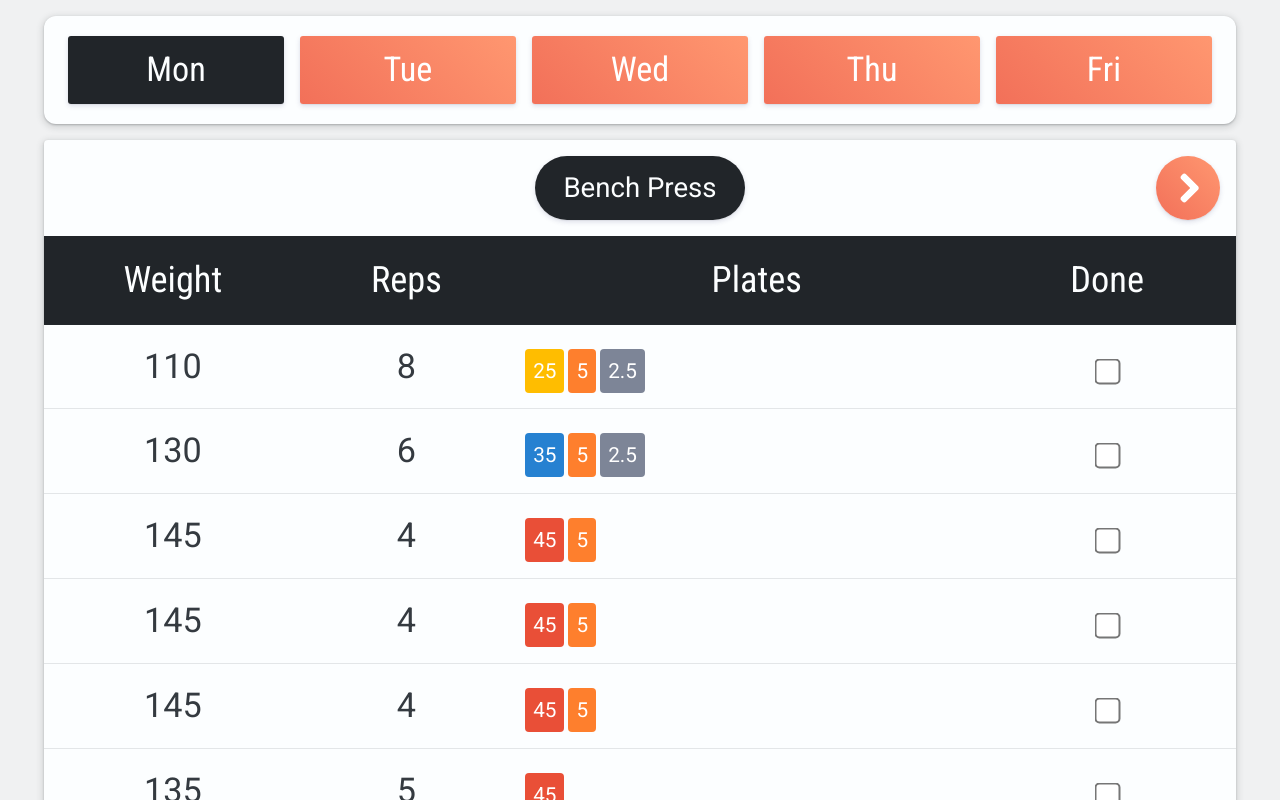
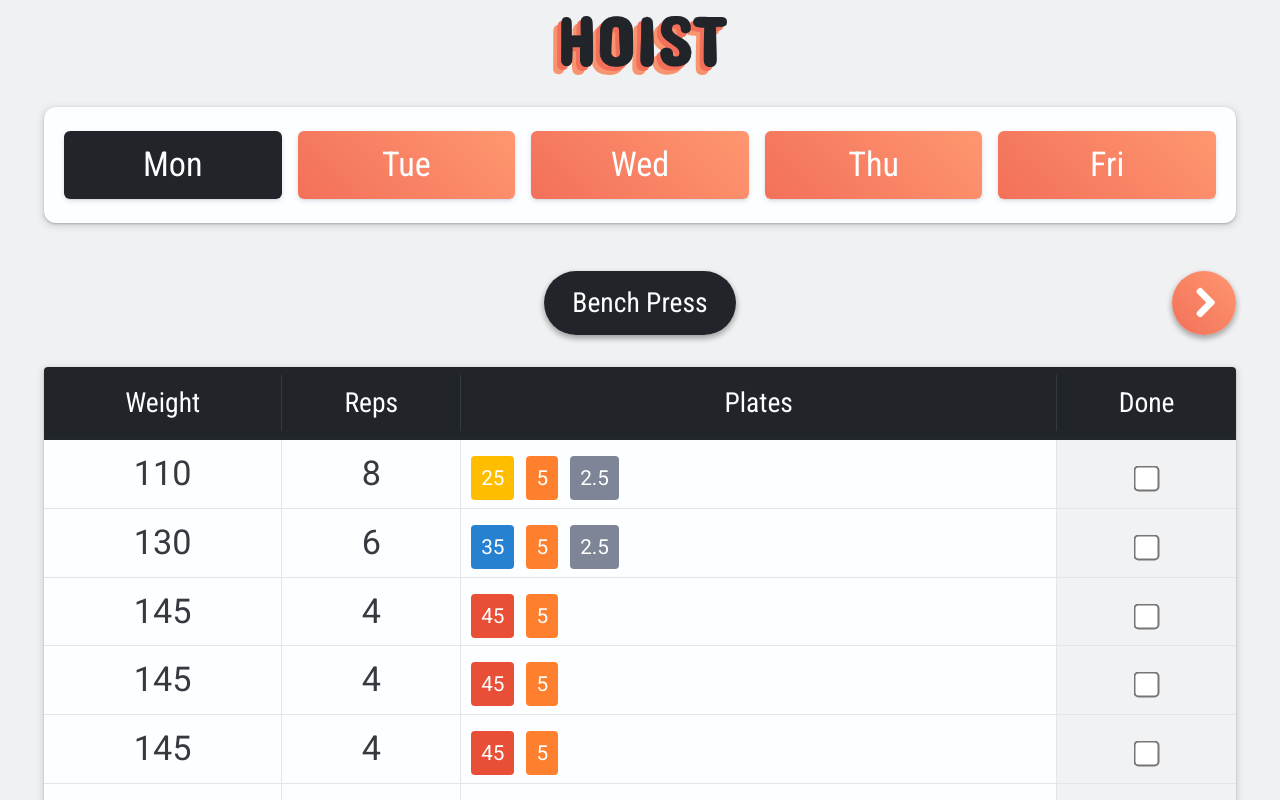
Before and after one commit to mut-ex/hoist, a Vue app: page / in a window 1280 px wide. Shown: the top 800 px of the page. Built offline with nearby package versions, Linux system fonts and the light colour scheme.

Commit message:
Added logo and such

```diff
--- a/src/App.vue
+++ b/src/App.vue
@@ -330,49 +330,50 @@ function prevExercise() {
 
 <template>
   <meta name="viewport" content="width=device-width, initial-scale=1.0, maximum-scale=1.0, user-scalable=0">
-
+  <div class="logo"><img src="./assets/hoist_logo.svg" alt="Hoist">
+  </div>
   <div class="card">
-    <div class="tab-container">
-      <div class="tab" v-for="(day, index) in days" :key="index" :class="{ tab_selected: current_day == index }"
+    <div class="tab__container">
+      <div class="tab" v-for="(day, index) in days" :key="index" :class="{ 'tab--selected': current_day == index }"
         @click="selectDay(index)">{{ day.name }}</div>
     </div>
   </div>
 
-  <div class="table-container">
   <div class="horizontal-scroll__container">
     <div class="horizontal-scroll__button" @click="prevExercise" :class="{ hide: no_more_left }"><img
-          src="./assets/chevron_left.svg" alt="Previous" class="chevron_svg">
+        src="./assets/chevron_left.svg" alt="Previous" class="horizontal-scroll__button__svg">
     </div>
     <div class="horizontal-scroll__item">{{ days[current_day].routines[current_exercise].name }}</div>
     <div class="horizontal-scroll__button" @click="nextExercise" :class="{ hide: no_more_right }"><img
-          src="./assets/chevron_right.svg" alt="Next" class="chevron_svg">
+        src="./assets/chevron_right.svg" alt="Next" class="horizontal-scroll__button__svg">
     </div>
   </div>
-    <div class="row row-heading">
-      <div class="cell cell-heading">Weight</div>
-      <div class="cell cell-heading">Reps</div>
-      <div class="cell cell-heading">Plates</div>
-      <div class="cell cell-heading">Done</div>
+  <div class="table__container">
+    <div class="row row--heading">
+      <div class="cell border-right--darker">Weight</div>
+      <div class="cell border-right--darker">Reps</div>
+      <div class="cell border-right--darker">Plates</div>
+      <div class="cell">Done</div>
     </div>
     <div class="row" :class="{ done: set.done }" v-for="set in days[current_day].routines[current_exercise].sets"
       :key="set.set">
-      <div class="cell">{{ set.weight }}</div>
-      <div class="cell">{{ set.reps }}</div>
-      <div class="cell text-align-left"> <span :class="{
-        chip_45: plate == 45,
-        chip_35: plate == 35,
-        chip_25: plate == 25,
-        chip_10: plate == 10,
-        chip_5: plate == 5,
-        chip_2_5: plate == 2.5
+      <div class="cell border-right">{{ set.weight }}</div>
+      <div class="cell border-right">{{ set.reps }}</div>
+      <div class="cell border-right text-align-left"> <span class="chip" :class="{
+        'chip--45': plate == 45,
+        'chip--35': plate == 35,
+        'chip--25': plate == 25,
+        'chip--10': plate == 10,
+        'chip--5': plate == 5,
+        'chip--2_5': plate == 2.5
       }" v-for="(plate, index) in set.plates" :key="index">{{ plate }}</span></div>
-      <div class="cell"><input style="transform:scale(2)" type="checkbox" v-model="set.done"></div>
+      <div class="cell bg-darker"><input style="transform:scale(2)" type="checkbox" v-model="set.done"></div>
     </div>
   </div>
   <div class="card">
     <h2 class="big-button" @click="toggle">Training Max</h2>
     <div class="wrapper" :class="{ closed: !show_training_max, open: show_training_max }">
-      <div class="card-content " v-for="(exercise, index) in base_exercises" :key="index">
+      <div class="card__content " v-for="(exercise, index) in base_exercises" :key="index">
         <div>{{ exercise.name }}</div>
         <input type="number" :value="exercise.training_max" :id="index" @change="onChange"
           @focus="$event.target.select()">
--- a/src/assets/style.css
+++ b/src/assets/style.css
@@ -1,37 +1,83 @@
 :root {
-	--main-bg-color           : #f0f1f2;
-	--main-fg-color           : #343a40;
-	--card-bg-color           : #fcfeff;
-	--card-fg-color           : #343a40;
-	--primary-accent-color    : #f27059;
-	--secondary-accent-color  : #212529;
-	--secondary-accent-color-b: var(--secondary-accent-color);
-	--primary-accent-color-b  : #ff9770;
-	--primary-accent-gradient : linear-gradient(45deg, var(--primary-accent-color), var(--primary-accent-color-b));
-	--background-size         : 100%;
+	--main-bg-color: #f0f1f2;
+	--main-fg-color: #343a40;
+	--card-bg-color: #fcfeff;
+	--card-fg-color: #343a40;
+	--primary-accent-col-1: #f27059;
+	--primary-accent-col-2: #ff9770;
+	--secondary-accent-col-1: #212529;
+	--secondary-accent-col-2: #212529;
+	--primary-accent-gradient: linear-gradient(45deg, var(--primary-accent-col-1), var(--primary-accent-col-2));
+	--secondary-accent-gradient: linear-gradient(45deg, var(--secondary-accent-col-1), var(--secondary-accent-col-2));
+	--background-size: 100%;
+}
+
+
+input[type=number] {
+	padding: 8px;
+	max-width: 30%;
+	border: 1px double var(--secondary-accent-col-1);
+	border-radius: 2px;
+	transition: 0.5s;
+	color: #8d8d8d;
+}
+
+input[type=number]:focus {
+	border: 1px double var(--primary-accent-col-1);
+	color: var(--card-fg-color);
+	outline: none;
 }
 
 body {
 	background-color: var(--main-bg-color);
-	color           : var(--main-fg-color);
+	color: var(--main-fg-color);
+}
+
+
+.logo {
+	display: flex;
+	justify-content: center;
+	padding: 16px;
 }
 
 .card {
 	background-color: var(--card-bg-color);
-	border-radius   : 12px;
-	box-shadow      : rgba(60, 64, 67, 0.3) 0px 1px 2px 0px, rgba(60, 64, 67, 0.15) 0px 2px 6px 2px;
-	color           : var(--card-fg-color);
-	display         : flex;
-	flex-direction  : column;
-	margin          : 16px;
-	padding         : 16px;
-	overflow        : hidden;
+	border-radius: 12px;
+	box-shadow: rgba(60, 64, 67, 0.3) 0px 1px 2px 0px, rgba(60, 64, 67, 0.15) 0px 2px 6px 2px;
+	color: var(--card-fg-color);
+	display: flex;
+	flex-direction: column;
+	margin: 16px;
+	padding: 16px;
+	overflow: hidden;
+}
+
+.card__content {
+	margin: 16px;
+	padding: 12px;
+	border-radius: 4px;
+	border: 1px double var(--secondary-accent-col-1);
+	display: flex;
+	justify-content: space-between;
+}
+
+.big-button {
+	background: var(--primary-accent-gradient);
+	background-size: var(--background-size);
+	border-radius: 4px;
+	/* border: 1px solid var(--primary-accent-col-1); */
+	color: var(--card-bg-color);
+	cursor: pointer;
+	margin: 16px;
+	padding: 16px;
+	text-align: center;
+	box-shadow: rgba(60, 64, 67, 0.3) 0px 1px 2px 0px, rgba(60, 64, 67, 0.15) 0px 2px 6px 2px;
 }
 
 .wrapper {
-	overflow  : hidden;
+	overflow: hidden;
 	transition: max-height 0.2s ease-in-out;
-	height    : auto;
+	height: auto;
 }
 
 .wrapper.closed {
@@ -42,150 +88,71 @@ body {
 	max-height: 600px;
 }
 
-.card-content {
-	margin         : 16px;
-	padding        : 12px;
-	border-radius  : 4px;
-	border         : 1px double var(--secondary-accent-color);
-	display        : flex;
-	justify-content: space-between;
+.chip {
+	background-color: #495057;
+	border-radius: 4px;
+	color: #fff;
+	font-size: var(--font-size-base);
+	margin: 6px;
+	padding: 10px 10px;
+	text-align: center;
 }
 
-div.card-content:first-of-type {
-	/* border: none; */
-}
-
-input[type=number] {
-	padding            : 8px;
-	max-width          : 30%;
-	/* text-align      : center; */
-	border             : 1px double var(--secondary-accent-color);
-	border-radius      : 2px;
-	/* background-color: #dee2e6; */
-	transition         : 0.125s;
-	color              : #8d8d8d;
-}
-
-input[type=number]:focus {
-	border             : 1px double var(--primary-accent-color);
-	color              : var(--card-fg-color);
-	/* background-color: #f8f9fa; */
-	outline            : none;
-}
-
-.big-button {
-	background     : var(--primary-accent-gradient);
-	background-size: var(--background-size);
-	border-radius  : 4px;
-	box-shadow     : rgba(50, 50, 105, 0.15) 0px 2px 5px 0px, rgba(0, 0, 0, 0.05) 0px 1px 1px 0px;
-	color          : #ffffff;
-	cursor         : pointer;
-	margin         : 16px;
-	padding        : 16px;
-	text-align     : center;
-}
-
-.lift-input {
-	border-bottom  : 2px dotted #adb5bd;
-	border-radius  : 2px;
-	display        : flex;
-	flex-direction : row;
-	justify-content: space-between;
-	margin         : 4px;
-	padding        : 8px;
-}
-
-.chip,
-.chip_45,
-.chip_35,
-.chip_25,
-.chip_10,
-.chip_5,
-.chip_2_5 {
-	background-color: #495057;
-	color           : #fff;
-	padding         : 10px 8px;
-	/* text-shadow     : 0px 2px 3px #4950574f; */
-	border-radius   : 4px;
-	margin          : 2px;
-	/* box-shadow      : rgba(50, 50, 93, 0.25) 0px 2px 5px -1px, rgba(0, 0, 0, 0.3) 0px 1px 3px -1px; */
-	text-align      : center;
-	/* color        : var(--card-bg-color); */
-	font-size       : var(--font-size-base);
-}
-
-.chip_45 {
+.chip--45 {
 	background-color: #e94f37;
 }
 
-.chip_35 {
-	background-color: #2681D1ff;
+.chip--35 {
+	background-color: #2681D1;
 }
 
-.chip_25 {
+.chip--25 {
 	background-color: #ffbd00;
 }
 
-.chip_10 {
+.chip--10 {
 	background-color: #0ead69;
-
 }
 
-.chip_5 {
+.chip--5 {
 	background-color: #fe7f2d;
 }
 
-.chip_2_5 {
+.chip--2_5 {
 	background-color: #7d8597;
 }
 
-.card-title {
-	background-color: var(--secondary-accent-color);
-	background-size : 150%;
-	padding         : 12px;
-	color           : var(--card-bg-color);
-	text-align      : center;
-	font-family     : "Roboto Condensed", sans-serif;
-	position        : sticky;
-	bottom          : 0;
-}
-
-.tab-container {
-	color          : var(--card-bg-color);
-	text-align     : center;
-	font-family    : "Roboto Condensed", sans-serif;
-	display        : flex;
+.tab__container {
+	color: var(--card-bg-color);
+	display: flex;
+	font-family: "Roboto Condensed", sans-serif;
 	justify-content: space-evenly;
-}
-
-.horizontal-snap {
-	margin                  : 0 auto;
-	display                 : grid;
-	grid-auto-flow          : column;
-	gap                     : 1rem;
-	padding                 : 1rem;
-	overflow-y              : auto;
-	overscroll-behavior-x   : contain;
-	scroll-snap-type        : x mandatory;
-	-ms-overflow-style      : none;
-	/* scrollbar-width      : none; */
+	text-align: center;
 }
 
 .tab {
-	background     : var(--primary-accent-gradient);
+	background: var(--primary-accent-gradient);
 	background-size: var(--background-size);
-	border-radius  : 3px;
-	box-shadow     : rgba(50, 50, 105, 0.15) 0px 2px 5px 0px, rgba(0, 0, 0, 0.05) 0px 1px 1px 0px;
-	color          : #fff;
-	cursor         : pointer;
-	flex           : 1;
-	margin         : 4px 8px;
-	padding        : 4px 4px;
+	border-radius: 6px;
+	box-shadow: rgba(50, 50, 105, 0.15) 0px 2px 5px 0px, rgba(0, 0, 0, 0.05) 0px 1px 1px 0px;
+	color: var(--card-bg-color);
+	cursor: pointer;
+	flex: 1;
+	margin: 8px 8px;
+	padding: 4px 4px;
 }
 
-.tab_selected {
-	background: linear-gradient(45deg, var(--secondary-accent-color), var(--secondary-accent-color-b));
-	color     : var(--card-bg-color);
+.tab:first-of-type {
+	margin-left: 4px;
+}
+
+.tab:last-of-type {
+	margin-right: 4px;
+}
+
+.tab--selected {
+	background: var(--secondary-accent-gradient);
+	color: var(--card-bg-color);
 }
 
 
@@ -195,50 +162,53 @@ input[type=number]:focus {
 =============================================*/
 
 .horizontal-scroll__container {
-	display        : flex;
+	display: flex;
 	justify-content: space-between;
-	align-items    : center;
-	padding        : 8px 8px;
+	align-items: center;
+	padding: 8px 8px;
+	/* background-color: var(--primary-accent-col-2); */
+	/* border-bottom: 4px solid var(--primary-accent-col-1); */
+	margin-top: 32px;
+	margin-bottom: 16px;
+
 }
 
 .horizontal-scroll__button {
-	align-items    : center;
-	background     : var(--primary-accent-gradient);
+	align-items: center;
+	background: var(--primary-accent-gradient);
 	background-size: var(--background-size);
-	border-radius  : 64px;
-	box-shadow     : rgba(50, 50, 105, 0.15) 0px 2px 5px 0px, rgba(0, 0, 0, 0.05) 0px 1px 1px 0px;
-	color          : var(--card-bg-color);
-	cursor         : pointer;
-	display        : flex;
-	height         : 64px;
+	border-radius: 64px;
+	box-shadow: rgba(0, 0, 0, 0.16) 0px 3px 6px, rgba(0, 0, 0, 0.23) 0px 3px 6px;
+	color: var(--card-bg-color);
+	cursor: pointer;
+	display: flex;
+	height: 64px;
 	justify-content: center;
-	line-height    : 64px;
-	margin         : 8px;
-	max-height     : 64px;
-	max-width      : 64px;
-	min-height     : 64px;
-	min-width      : 64px;
-	width          : 64px;
+	line-height: 64px;
+	margin: 8px;
+	max-height: 64px;
+	max-width: 64px;
+	min-height: 64px;
+	min-width: 64px;
+	width: 64px;
 }
 
-.chevron_svg {
-	width : 60%;
+.horizontal-scroll__button__svg {
+	width: 60%;
 	height: 60%;
-
 }
 
 .horizontal-scroll__item {
-	/* font-family: "Roboto", sans-serif; */
-	font-size          : var(--font-size-md);
-	font-weight        : 400;
-	/* border          : 1px solid var(--secondary-accent-color); */
-	background         : linear-gradient(45deg, var(--secondary-accent-color), var(--secondary-accent-color-b));
-	color              : var(--card-bg-color);
-	border-radius      : 64px;
-	height             : 64px;
-	line-height        : 64px;
-	padding            : 0px 28px;
-	box-shadow         : rgba(50, 50, 105, 0.15) 0px 2px 5px 0px, rgba(0, 0, 0, 0.05) 0px 1px 1px 0px;
+	font-size: var(--font-size-md);
+	font-weight: 400;
+	background: var(--secondary-accent-gradient);
+	color: var(--card-bg-color);
+	border-radius: 64px;
+	height: 64px;
+	line-height: 64px;
+	padding: 0px 28px;
+	/* box-shadow: rgba(0, 0, 0, 0.05) 0px 6px 24px 0px, rgba(0, 0, 0, 0.08) 0px 0px 0px 1px; */
+	box-shadow: rgba(0, 0, 0, 0.16) 0px 3px 6px, rgba(0, 0, 0, 0.23) 0px 3px 6px;
 }
 
 
@@ -246,59 +216,77 @@ input[type=number]:focus {
 		=            Table            =
 =============================================*/
 
-.table-container {
-	font-family               : 'Roboto', sans-serif;
-	background-color          : var(--card-bg-color);
-	border-radius             : 4px;
-	/* border                 : 2px solid var(--secondary-accent-color); */
+.table__container {
+	font-family: 'Roboto', sans-serif;
+	background-color: var(--card-bg-color);
+	border-radius: 4px;
+	/* border                 : 2px solid var(--secondary-accent-col-1); */
 	/* border-top             : none; */
-	box-shadow                : rgba(60, 64, 67, 0.3) 0px 1px 2px 0px, rgba(60, 64, 67, 0.15) 0px 2px 6px 2px;
-	color                     : var(--card-fg-color);
-	display                   : flex;
-	flex-direction            : column;
-	margin                    : 16px 16px;
-	overflow                  : hidden;
+	box-shadow: rgba(60, 64, 67, 0.3) 0px 1px 2px 0px, rgba(60, 64, 67, 0.15) 0px 2px 6px 2px;
+
+	color: var(--card-fg-color);
+	display: flex;
+	flex-direction: column;
+	margin: 16px 16px;
+	overflow: hidden;
 }
 
 .row {
-	display         : flex;
+	display: flex;
 	background-color: var(--card-bg-color);
-	padding         : 12px;
-	border-bottom   : 1px solid #343a401f;
+	/* padding: 8px; */
+	border-bottom: 1px solid #343a401f;
 	/* box-shadow   : rgba(0, 0, 0, 0.1) 0px 1px 3px 0px, rgba(0, 0, 0, 0.06) 0px 1px 2px 0px; */
 }
 
 .row>.cell:nth-child(1) {
 	flex-basis: 20%;
 }
+.border-right {
+	border-right: 1px solid #343a401f;
+}
+
+.border-right--darker {
+	border-right: 1px solid #343a40;
+}
 
 .row>.cell:nth-child(2) {
-	flex-basis: 20%;
+	/* background-color: #343a400f; */
+	flex-basis: 15%;
 }
 
 .row>.cell:nth-child(3) {
-	flex-basis: 40%;
+	/* background-color: #343a400f; */
+	flex-basis: 50%;
+	/* justify-content: space-between; */
 }
 
 .row>.cell:nth-child(4) {
-	flex-basis: 20%;
+	flex-basis: 15%;
+	/* border-left: 1px solid #343a401f; */
+}
+
+.bg-darker {
+	background-color: #343a400f;
 }
 
 .cell {
+	padding: 4px;
 	text-align: center;
+	overflow-y: auto;
+	overscroll-behavior-x: contain;
+	scroll-snap-type: x mandatory;
 }
 
-.row-heading {
-	box-shadow   : none;
-	background   : linear-gradient(45deg, var(--secondary-accent-color), var(--secondary-accent-color-b));
-	color        : var(--card-bg-color);
-	font-family  : 'Roboto Condensed', sans-serif;
-	font-size    : var(--font-size-lg);
+.row--heading {
+	box-shadow: none;
+	background: var(--secondary-accent-gradient);
+	color: var(--card-bg-color);
+	font-family: 'Roboto Condensed', sans-serif;
+	font-size: var(--font-size-md);
 	border-radius: 0px;
+	padding: 8px 0px;
 }
-
-.cell-heading {}
-
 
 .text-align-left {
 	text-align: left;
```
Also changed, not shown: src/assets/hoist_logo.svg (added). Lines whose indentation alone changed are shown as unchanged.
